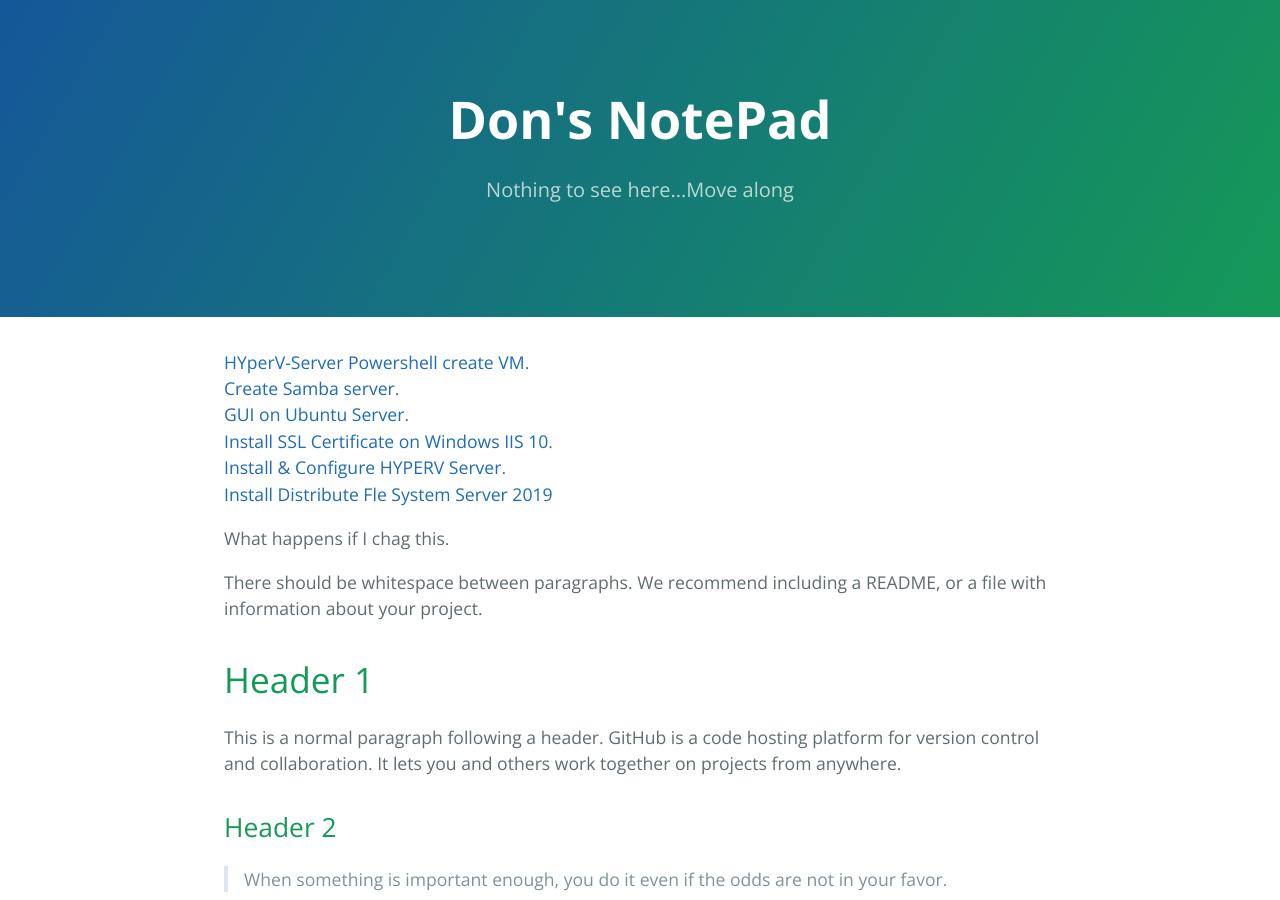
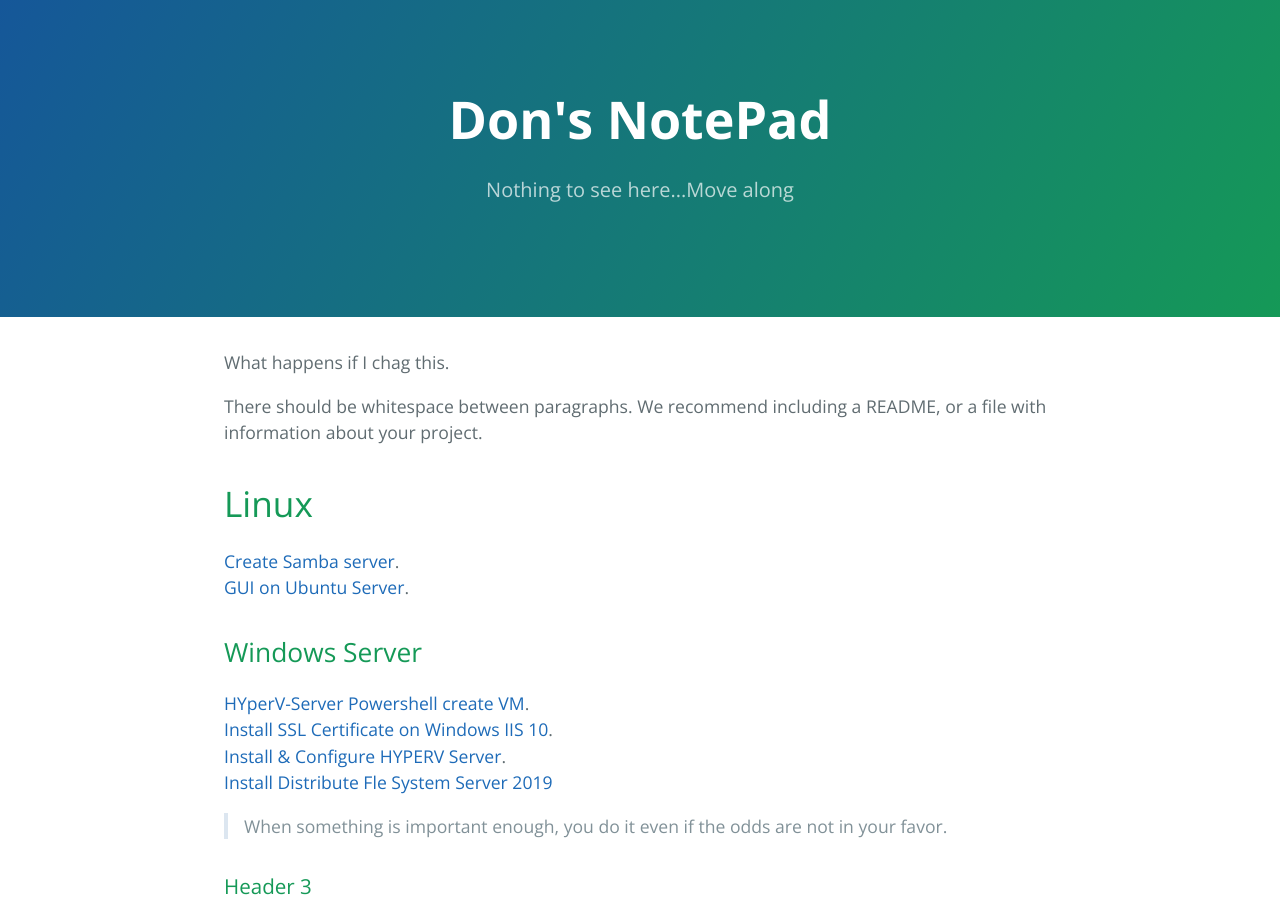
Before and after one commit to Spiralman1/spiralman1.github.io, a Jekyll site: the page built from index.md, in a window 1280 px wide and 900 px high. Built offline with Jekyll 4.4.1, drawn with Linux system fonts in a browser that asks for light colours.

Commit message:
Update index.md

```diff
--- a/index.md
+++ b/index.md
@@ -4,24 +4,26 @@ layout: default
 
 <!--Text can be **bold**, _italic_, or ~~strikethrough~~.-->
 
-[HYperV-Server Powershell create VM](./another-page.html). <br/>
-[Create Samba server](./another-page2.html). <br/>
-[GUI on Ubuntu Server](./another-page3.html). <br/>
-[Install SSL Certificate on Windows IIS 10](https://www.ssl.com/how-to/install-an-ssl-tls-certificate-in-iis-10). <br/>
-[Install & Configure HYPERV Server](http://woshub.com/install-configure-free-hyper-v-server/). <br/>
-[Install Distribute Fle System Server 2019](https://www.vembu.com/blog/distributed-file-system-dfs-windows-server-2016-brief-overview/) <br/>
+
+
+
 
 
 What happens if I chag this.
 
 There should be whitespace between paragraphs. We recommend including a README, or a file with information about your project.
 
-# Header 1
+# Linux
 
-This is a normal paragraph following a header. GitHub is a code hosting platform for version control and collaboration. It lets you and others work together on projects from anywhere.
+[Create Samba server](./another-page2.html). <br/>
+[GUI on Ubuntu Server](./another-page3.html). <br/>
 
-## Header 2
+## Windows Server
 
+[HYperV-Server Powershell create VM](./another-page.html). <br/>
+[Install SSL Certificate on Windows IIS 10](https://www.ssl.com/how-to/install-an-ssl-tls-certificate-in-iis-10). <br/>
+[Install & Configure HYPERV Server](http://woshub.com/install-configure-free-hyper-v-server/). <br/>
+[Install Distribute Fle System Server 2019](https://www.vembu.com/blog/distributed-file-system-dfs-windows-server-2016-brief-overview/) <br/>
 
 >
 > When something is important enough, you do it even if the odds are not in your favor.
```
